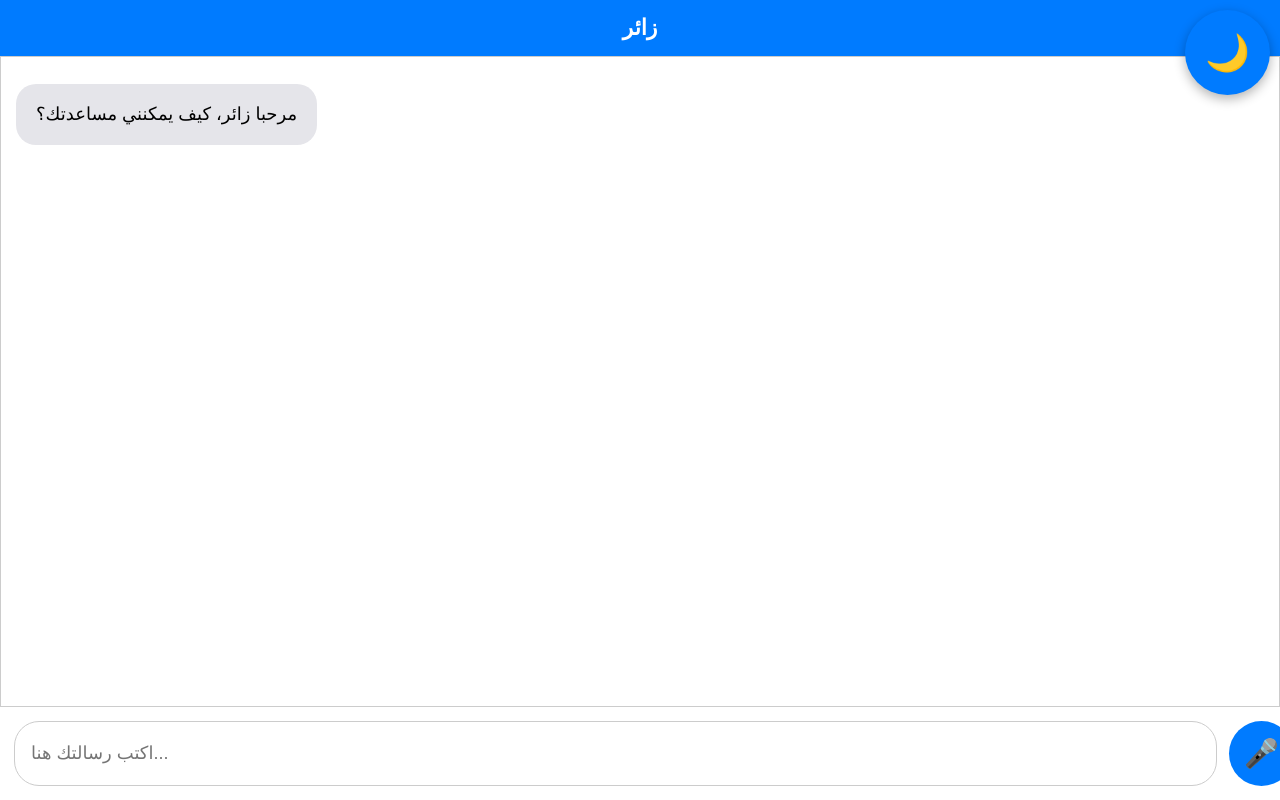
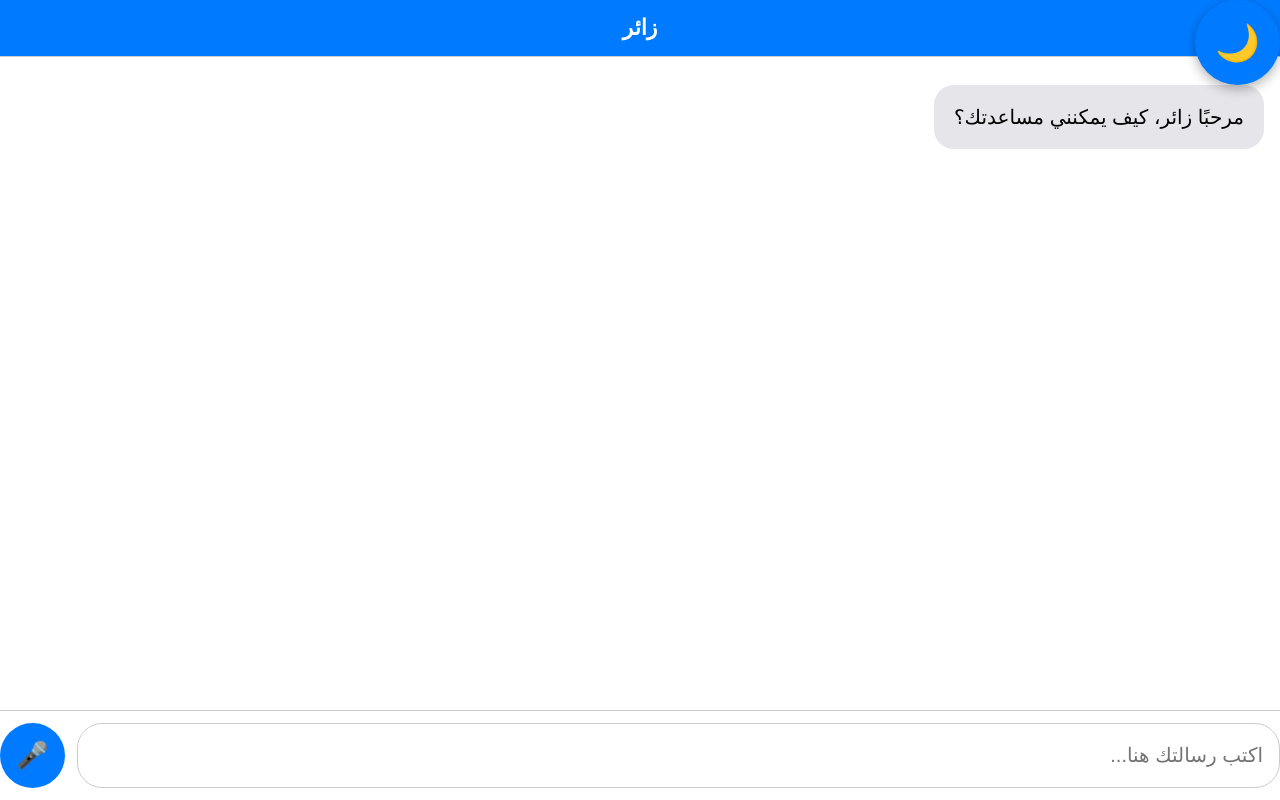
Before and after one commit to Hamoudi4app/Hamoudi-Ai, a Flask app: page /chat in a window 1280 px wide. Run offline with Flask 3, Linux system fonts and the light colour scheme.

Commit message:
Update index.html

```diff
--- a/templates/index.html
+++ b/templates/index.html
@@ -1,14 +1,53 @@
 <!DOCTYPE html>
-<html lang="ar">
+<html lang="ar" dir="rtl">
 <head>
-  <meta charset="UTF-8">
-  <title>Chat App</title>
+  <meta charset="UTF-8" />
+  <meta name="viewport" content="width=device-width, initial-scale=1, viewport-fit=cover" />
+  <title>Hamoudi Ai</title>
   <style>
+    :root {
+      /* ألوان أساسية */
+      --primary: #007bff;
+      --primary-dark: #0056b3;
+      --bg-light: #f9f9f9;
+      --bg-card: #ffffff;
+      --border: #cccccc;
+      --text: #000000;
+      --text-invert: #ffffff;
+
+      /* أحجام متجاوبة افتراضية */
+      --bubble-font: 2.2vw;
+      --input-font: 2vw;
+      --send-size: 8vw;
+      --send-font: 3vw;
+    }
+
+    /* ضبط للجوال واللابتوب */
+    @media (max-width: 600px) {
+      :root {
+        --bubble-font: 18px;
+        --input-font: 18px;
+        --send-size: 70px;
+        --send-font: 28px;
+      }
+    }
+    @media (min-width: 1024px) {
+      :root {
+        --bubble-font: 20px;
+        --input-font: 20px;
+        --send-size: 65px;
+        --send-font: 26px;
+      }
+    }
+
+    * { box-sizing: border-box; }
+
     body {
       font-family: Arial, sans-serif;
       margin: 0;
       padding: 0;
-      background: #f9f9f9;
+      background: var(--bg-light);
+      color: var(--text);
       height: 100vh;
       display: flex;
       flex-direction: column;
@@ -16,18 +55,18 @@
 
     /* زر تبديل الثيم */
     #theme-toggle-container {
-      position: absolute;
-      top: 10px;
-      right: 10px;
+      position: fixed;
+      top: env(safe-area-inset-top, 10px);
+      right: env(safe-area-inset-right, 10px);
+      z-index: 10;
     }
-
     #toggle-theme {
       width: 85px;
       height: 85px;
       border: none;
       border-radius: 50%;
-      background: #007bff;
-      color: #fff;
+      background: var(--primary);
+      color: var(--text-invert);
       font-size: 36px;
       cursor: pointer;
       display: flex;
@@ -36,33 +75,31 @@
       box-shadow: 0 4px 12px rgba(0,0,0,0.3);
       transition: transform 0.4s ease, background 0.4s ease, color 0.4s ease;
     }
+    #toggle-theme:active { transform: scale(0.92) rotate(20deg); }
 
-    #toggle-theme:active {
-      transform: scale(0.9) rotate(20deg);
-    }
-
-    .dark-mode #toggle-theme {
-      background: #444;
-      color: #eee;
-    }
-
+    /* هيدر الاسم */
     #sidebar-username {
       padding: 15px;
       font-weight: bold;
-      background: #007bff;
-      color: #fff;
+      background: var(--primary);
+      color: var(--text-invert);
       text-align: center;
       font-size: 22px;
     }
 
+    /* صندوق الدردشة يملأ الشاشة ويترك مساحة للمدخل */
     #chat-box {
-      flex: 1; /* يملأ الشاشة */
+      flex: 1;
       overflow-y: auto;
-      border: 1px solid #ccc;
-      padding: 15px;
-      background: #fff;
+      border-top: 1px solid var(--border);
+      border-bottom: 1px solid var(--border);
+      padding: 16px;
+      background: var(--bg-card);
       display: flex;
       flex-direction: column;
+      /* مسافة أسفل لمنع تغطية المدخل المثبت */
+      padding-bottom: calc(var(--send-size) + 28px);
+      scroll-behavior: smooth;
     }
 
     /* فقاعات الرسائل */
@@ -71,150 +108,109 @@
       padding: 16px 20px;
       border-radius: 20px;
       margin: 12px 0;
-      font-size: 18px;
+      font-size: var(--bubble-font);
       line-height: 1.6;
       word-wrap: break-word;
     }
-
     .message.ai {
       background: #e5e5ea;
       color: #000;
       align-self: flex-start;
     }
-
     .message.user {
-      background: #007bff;
-      color: #fff;
+      background: var(--primary);
+      color: var(--text-invert);
       align-self: flex-end;
     }
 
-    .avatar {
-      display: none;
-    }
+    .avatar { display: none; }
 
     /* خانة الإدخال مثبتة أسفل الشاشة */
     #input-area {
       position: fixed;
-      bottom: 0;
+      bottom: env(safe-area-inset-bottom, 0);
       left: 0;
+      right: 0;
       width: 100%;
       display: flex;
-      padding: 14px;
-      background: #fff;
-      border-top: 1px solid #ccc;
+      gap: 12px;
+      padding: 12px env(safe-area-inset-right, 12px) 12px env(safe-area-inset-left, 12px);
+      background: var(--bg-card);
+      border-top: 1px solid var(--border);
+      z-index: 5;
     }
 
     #input {
       flex: 1;
-      padding: 16px;
-      font-size: 18px;
-      border: 1px solid #ccc;
+      padding: 14px 16px;
+      font-size: var(--input-font);
+      border: 1px solid var(--border);
       border-radius: 25px;
       outline: none;
+      background: #fff;
+      color: var(--text);
     }
 
     #send-btn {
-      margin-left: 12px;
-      width: 65px;
-      height: 65px;
-      font-size: 28px;
+      width: var(--send-size);
+      height: var(--send-size);
+      font-size: var(--send-font);
       border: none;
-      background: #007bff;
-      color: #fff;
+      background: var(--primary);
+      color: var(--text-invert);
       border-radius: 50%;
       cursor: pointer;
       display: flex;
       align-items: center;
       justify-content: center;
-      transition: transform 0.3s ease;
+      transition: transform 0.25s ease, background 0.25s ease;
     }
-
-    #send-btn:active {
-      background: #0056b3;
-      transform: scale(0.9);
-    }
+    #send-btn:active { background: var(--primary-dark); transform: scale(0.94); }
 
     /* الوضع الداكن */
     .dark-mode {
       background: #222;
       color: #eee;
     }
-
+    .dark-mode #toggle-theme { background: #444; color: #eee; }
     .dark-mode #chat-box {
       background: #333;
       border-color: #444;
     }
-
     .dark-mode #input {
       background: #444;
       color: #eee;
       border-color: #555;
     }
-
     .dark-mode #send-btn {
       background: #555;
       color: #eee;
     }
-
-    .dark-mode .message.ai {
-      background: #444;
-      color: #fff;
-    }
-
-    .dark-mode .message.user {
-      background: #0056b3;
-      color: #fff;
-    }
-
-    /* تحسين للهاتف */
-    @media (max-width: 600px) {
-      .message {
-        font-size: 20px;
-        padding: 18px 22px;
-      }
-      #input {
-        font-size: 20px;
-        padding: 18px;
-      }
-      #send-btn {
-        width: 75px;
-        height: 75px;
-        font-size: 30px;
-      }
-    }
+    .dark-mode .message.ai { background: #444; color: #fff; }
+    .dark-mode .message.user { background: #0056b3; color: #fff; }
   </style>
 </head>
 <body>
   <!-- زر تبديل الثيم -->
   <div id="theme-toggle-container">
-    <button id="toggle-theme">🌙</button>
+    <button id="toggle-theme" aria-label="Toggle theme">🌙</button>
   </div>
 
   <div id="sidebar-username"></div>
-  <div id="chat-box"></div>
+
+  <div id="chat-box" aria-live="polite" aria-atomic="false"></div>
+
   <div id="input-area">
-    <input id="input" type="text" placeholder="اكتب رسالتك هنا...">
-    <button id="send-btn">🎤</button>
+    <input id="input" type="text" placeholder="اكتب رسالتك هنا..." autocomplete="off" />
+    <button id="send-btn" aria-label="Send">🎤</button>
   </div>
 
   <script>
     const chatBox = document.getElementById("chat-box");
-
-    function loadChat() {
-      const history = localStorage.getItem("chatHistory");
-      if (history) {
-        chatBox.innerHTML = history;
-      } else {
-        const name = localStorage.getItem("username") || "زائر";
-        addMessage(`مرحبا ${name}، كيف يمكنني مساعدتك؟`, "ai");
-      }
-      const name = localStorage.getItem("username") || "زائر";
-      document.getElementById("sidebar-username").textContent = name;
-    }
-
-    function saveChat() {
-      localStorage.setItem("chatHistory", chatBox.innerHTML);
-    }
+    const inputField = document.getElementById("input");
+    const actionBtn = document.getElementById("send-btn");
+    const toggleBtn = document.getElementById("toggle-theme");
+    const usernameEl = document.getElementById("sidebar-username");
 
     function addMessage(text, sender = "ai") {
       const div = document.createElement("div");
@@ -223,6 +219,22 @@
       chatBox.appendChild(div);
       chatBox.scrollTop = chatBox.scrollHeight;
       saveChat();
+    }
+
+    function saveChat() {
+      localStorage.setItem("chatHistory", chatBox.innerHTML);
+    }
+
+    function loadChat() {
+      const history = localStorage.getItem("chatHistory");
+      const name = localStorage.getItem("username") || "زائر";
+      usernameEl.textContent = name;
+
+      if (history) {
+        chatBox.innerHTML = history;
+      } else {
+        addMessage(`مرحبًا ${name}، كيف يمكنني مساعدتك؟`, "ai");
+      }
     }
 
     async function sendMessage() {
@@ -243,31 +255,12 @@
         if (data.reply) {
           addMessage(data.reply, "ai");
         } else {
-          addMessage(data.error || "خطأ غير معروف", "ai");
+          addMessage(data.error || "حدث خطأ غير معروف.", "ai");
         }
       } catch (err) {
         addMessage("تعذر الاتصال بالخادم.", "ai");
       }
     }
-
-    const inputField = document.getElementById("input");
-    const actionBtn = document.getElementById("send-btn");
-
-    inputField.addEventListener("input", () => {
-      if (inputField.value.trim().length > 0) {
-        actionBtn.textContent = "➤";
-      } else {
-        actionBtn.textContent = "🎤";
-      }
-    });
-
-    actionBtn.addEventListener("click", () => {
-      if (inputField.value.trim().length > 0) {
-        sendMessage();
-      } else {
-        startVoiceRecognition();
-      }
-    });
 
     function startVoiceRecognition() {
       if ("webkitSpeechRecognition" in window) {
@@ -293,23 +286,59 @@
       }
     }
 
-    const toggleBtn = document.getElementById("toggle-theme");
+    // تبديل محتوى زر الإرسال بين مايك وسهم
+    inputField.addEventListener("input", () => {
+      actionBtn.textContent = inputField.value.trim().length > 0 ? "➤" : "🎤";
+    });
+
+    // إرسال أو بدء الصوت
+    actionBtn.addEventListener("click", () => {
+      if (inputField.value.trim().length > 0) {
+        sendMessage();
+      } else {
+        startVoiceRecognition();
+      }
+    });
+
+    // تبديل الثيم مع أنيميشن ودعم الاستمرارية
     toggleBtn.addEventListener("click", () => {
       document.body.classList.toggle("dark-mode");
+      const isDark = document.body.classList.contains("dark-mode");
+      toggleBtn.textContent = isDark ? "☀️" : "🌙";
 
       toggleBtn.style.transform = "rotate(360deg)";
-      setTimeout(() => {
-        toggleBtn.style.transform = "rotate(0deg)";
-      }, 400);
+      setTimeout(() => { toggleBtn.style.transform = "rotate(0deg)"; }, 400);
 
-      if (document.body.classList.contains("dark-mode")) {
+      // حفظ تفضيل الثيم
+      localStorage.setItem("prefersDark", isDark ? "1" : "0");
+    });
+
+    // تطبيق تفضيل الثيم المخزن
+    (function applySavedTheme() {
+      const prefersDark = localStorage.getItem("prefersDark") === "1";
+      if (prefersDark) {
+        document.body.classList.add("dark-mode");
         toggleBtn.textContent = "☀️";
       } else {
         toggleBtn.textContent = "🌙";
       }
+    })();
+
+    // تحميل المحادثة
+    window.addEventListener("load", loadChat);
+
+    // معالجة ظهور لوحة المفاتيح على الهواتف لتجنب تغطية المحتوى
+    window.addEventListener("resize", () => {
+      chatBox.scrollTop = chatBox.scrollHeight;
     });
 
-    window.onload = loadChat;
+    // إرسال بالإنتر
+    inputField.addEventListener("keydown", (e) => {
+      if (e.key === "Enter") {
+        e.preventDefault();
+        sendMessage();
+      }
+    });
   </script>
 </body>
-  </html>
+</html>
```
